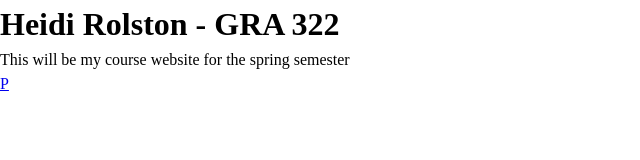
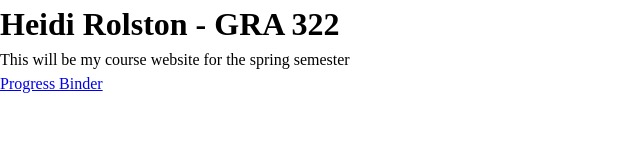
Before and after one commit to HeidiRolston/GRA322, a plain HTML site: page index.html in a window 1280 px wide. Shown: the whole page, without its empty margins (0-640 px from the left). Drawn offline with Linux system fonts and the light colour scheme.

Commit message:
last ditch attempt

```diff
--- a/index.html
+++ b/index.html
@@ -19,7 +19,7 @@
   <h1>Heidi Rolston - GRA 322</h1>
   <p> This will be my course website for the spring semester</p>
 
-  <p> <a href="/progress" title="Home">P</a> </p>
+  <p> <a href="progress" title="Home">Progress Binder</a> </p>
 
   <!-- Load Scripts -->
   <script src="js/scripts.js"></script>
```
Also changed, not shown: progress/css/reset.css (renamed from charlies/progress/css/reset.css), progress/css/styles.css (added), progress/gra321.html (renamed from charlies/progress/gra321.html), progress/gra322.html (renamed from charlies/progress/gra322.html), progress/home.html (renamed from charlies/progress/home.html), 2 other files.
